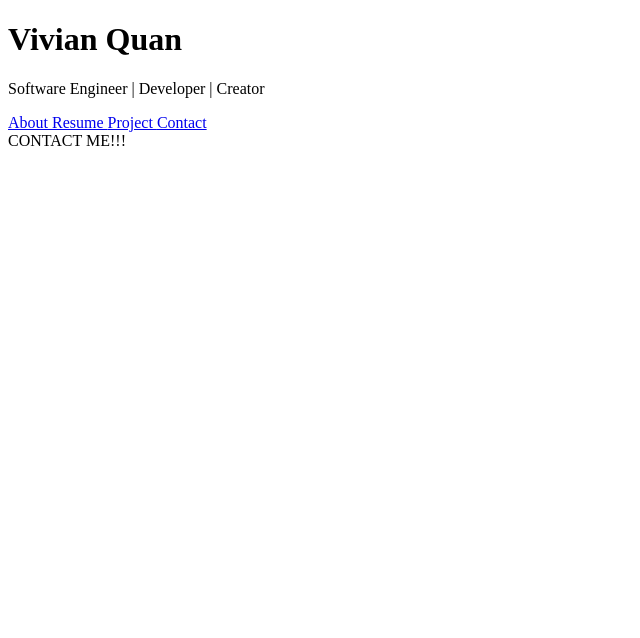
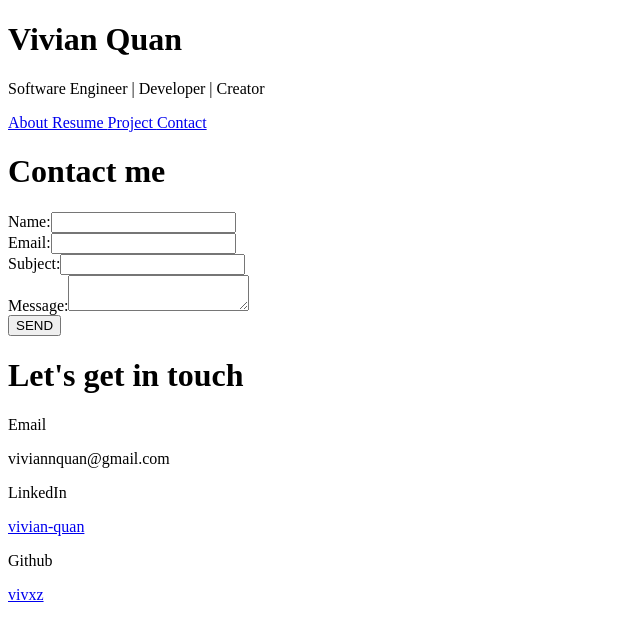
Before and after one commit to vivxz/portfolio, a React app: page /contact in a window 1280 px wide. Shown: the top 638 px of the page, without its empty margins (0-640 px from the left). Built offline with nearby package versions, Linux system fonts and the light colour scheme; the HTML template or start-up script is replaced by a standard one.

Commit message:
[prog]:Updated Contact component by adding in a form

```diff
--- a/src/components/Contact.jsx
+++ b/src/components/Contact.jsx
@@ -2,10 +2,56 @@ import React from 'react';
 
 const Contact = () => {
   return (
-    <div>
-      CONTACT ME!!!
+    <div className="contact-container" id="contact">
+      <div className="contact-card">
+        <div className="contact-form">
+          <form className="form" action="https://formspree.io/mlewdvkk" method="POST">
+            <h1>Contact me</h1>
+            <div className="form-item">
+              <label>
+                Name:
+                <input type="text" name="name" className="name" required />
+              </label>
+            </div>
+            <div className="form-item">
+              <label>
+                Email:
+              <input type="text" name="_replyto" id="email" required />
+              </label>
+            </div>
+            <div className="form-item">
+              <label>
+                Subject:
+              <input type="text" name="subject" id="subject" required />
+              </label>
+            </div>
+            <div className="form-item">
+              <label>
+                Message:
+              <textarea name="message" id="message" required />
+              </label>
+            </div>
+            <input type="submit" value="SEND" />
+          </form>
+        </div>
+        <div className="contact-info">
+          <h1>Let's get in touch</h1>
+          <div className="form-item">
+            <p>Email</p>
+            <p>viviannquan@gmail.com</p>
+          </div>
+          <div className="form-item">
+            <p>LinkedIn</p>
+            <a href="https://www.linkedin.com/in/vivian-quan/" target="_blank">vivian-quan</a>
+          </div>
+          <div className="form-item">
+            <p>Github</p>
+            <a href="https://github.com/vivxz" target="_blank">vivxz</a>
+          </div>
+        </div>
+      </div>
     </div>
-  )
+  );
 }
 
 export default Contact;
```
